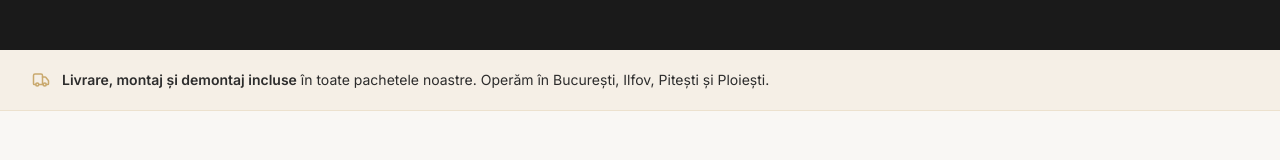
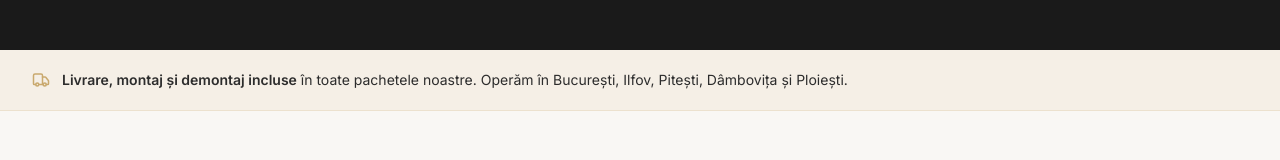
Before and after one commit to Cmevo-Digital/elitesro, a Next.js app: page /servicii in a window 1280 px wide. Shown: the part 343-503 px from the top of the page. Built offline with nearby package versions, Linux system fonts and the light colour scheme.

Commit message:
Fix copies

```diff
--- a/src/app/servicii/page.tsx
+++ b/src/app/servicii/page.tsx
@@ -167,8 +167,8 @@ export default function ServicesPage() {
                 name: service.title,
                 description: service.description,
                 slug: service.slug,
-              }))
-            )
+              })),
+            ),
           ),
         }}
       />
@@ -193,8 +193,8 @@ export default function ServicesPage() {
               <Truck size={18} className="text-gold shrink-0" />
               <p className="text-sm text-charcoal">
                 <strong>Livrare, montaj și demontaj incluse</strong> în toate
-                pachetele noastre. Operăm în București, Ilfov, Pitești și
-                Ploiești.
+                pachetele noastre. Operăm în București, Ilfov, Pitești,
+                Dâmbovița și Ploiești.
               </p>
             </div>
           </div>
--- a/src/components/home/TrustBar.tsx
+++ b/src/components/home/TrustBar.tsx
@@ -1,7 +1,7 @@
 const stats = [
   { value: "200+", label: "Evenimente finalizate" },
   { value: "5★", label: "Rating Google" },
-  { value: "3", label: "Zone de operare" },
+  { value: "5", label: "Zone de operare" },
   { value: "24h", label: "Timp răspuns ofertă" },
 ];
 
```
